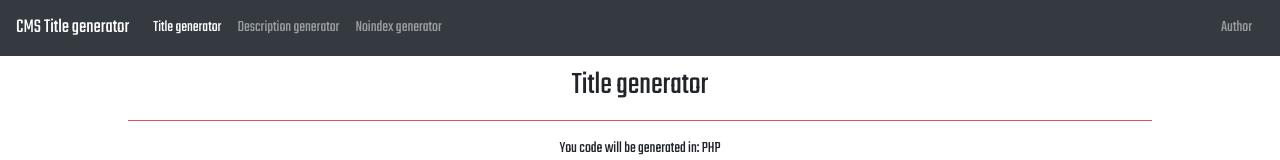
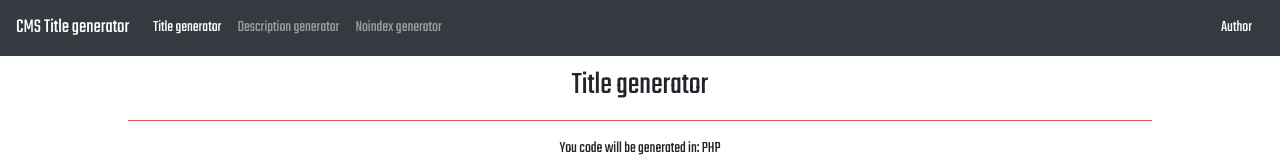
Before and after one commit to DevWichrowski/CMS-title-generator, a React (Create React App) app: page / in a window 1280 px wide. Shown: the top 160 px of the page. Built offline with nearby package versions, Linux system fonts and the light colour scheme.

Commit message:
Fix author link path

```diff
--- a/src/components/Menu/Menu.js
+++ b/src/components/Menu/Menu.js
@@ -36,7 +36,7 @@ class Menu extends Component {
 							<NavLink to="/noindex-generator" className="nav-link">
 								Noindex generator
 							</NavLink>
-							<NavLink to="/noindex-generator" className="nav-link author" onClick={this.openAuthorbox}>
+							<NavLink to="/" className="nav-link author" onClick={this.openAuthorbox}>
 								Author
 							</NavLink>
 						</Nav>
```
